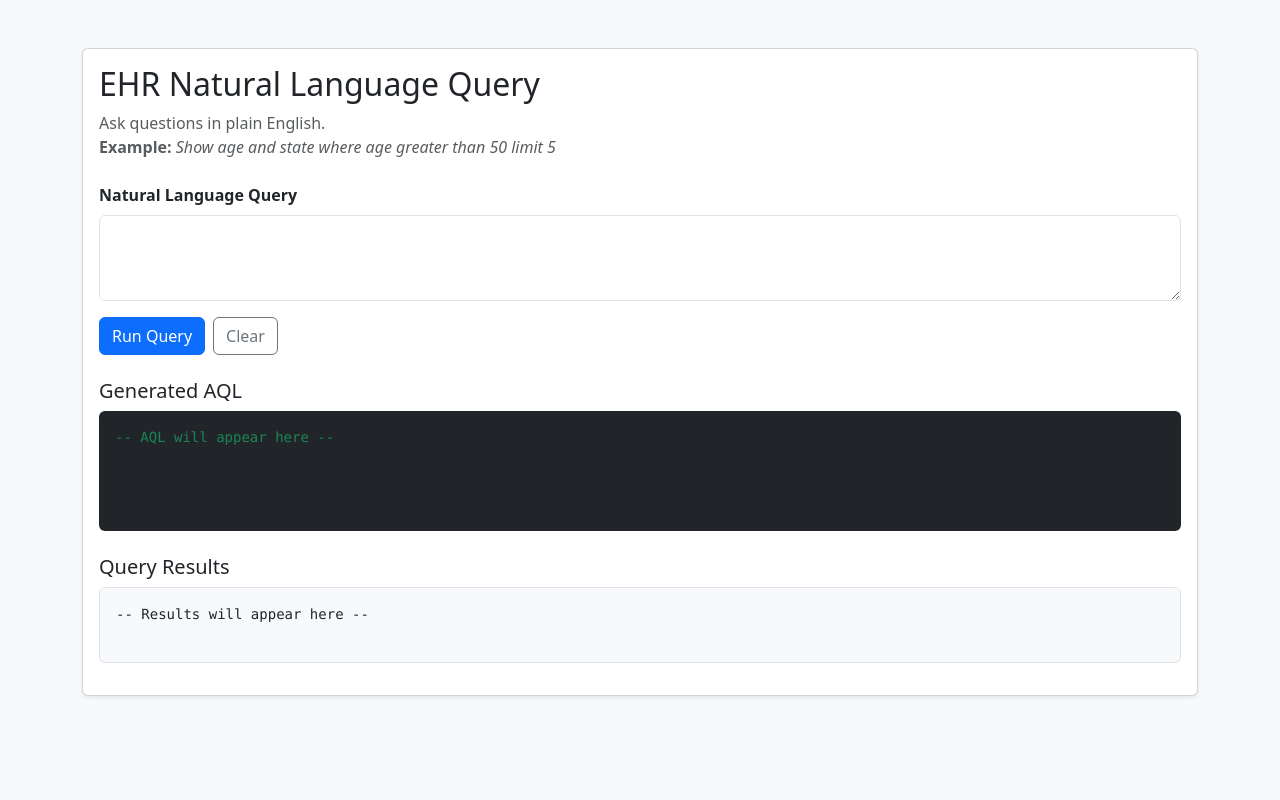
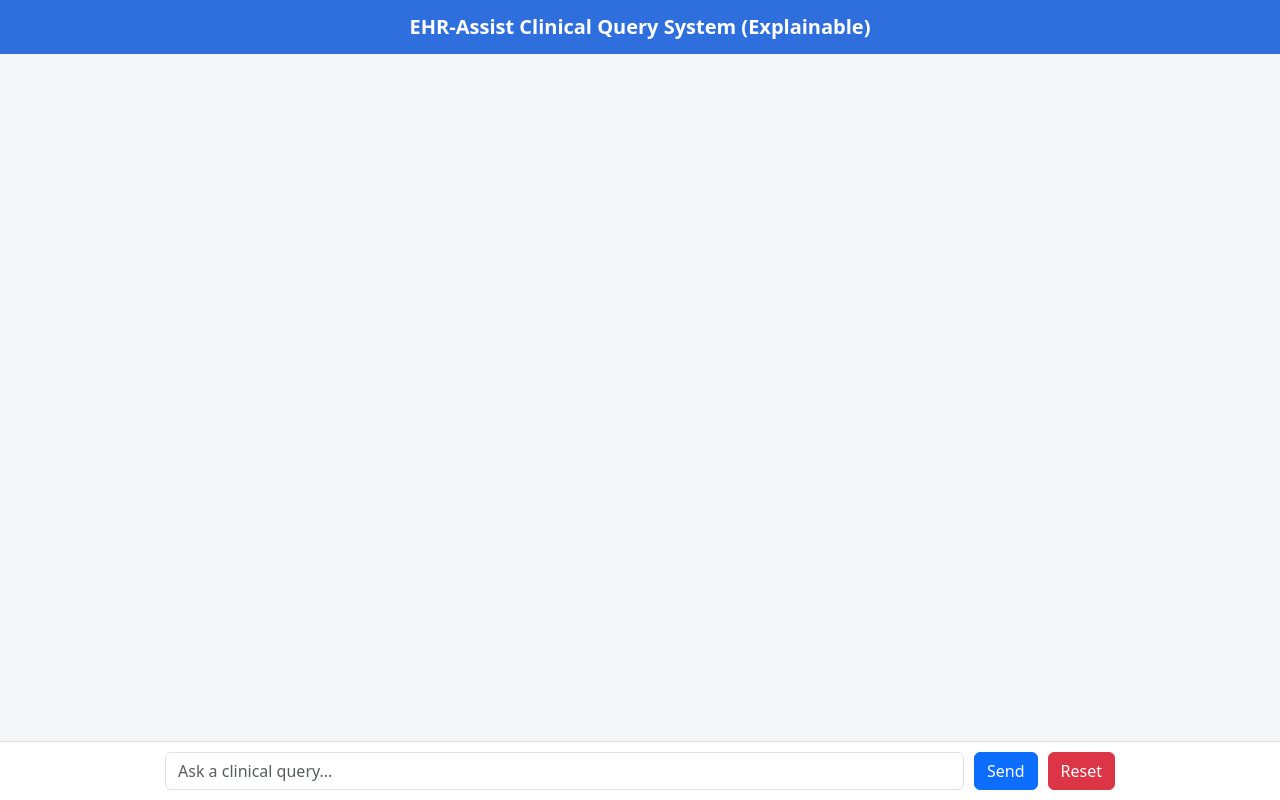
Before and after one commit to nj7890/aql, a Flask app: page / in a window 1280 px wide. Run offline with Flask 3, Linux system fonts and the light colour scheme.

Commit message:
Revamp index.html for EHR-Assist UI improvements
Updated the HTML structure and styles for the EHR-Assist Clinical Query System, enhancing the user interface and overall design.

```diff
--- a/templates/index.html
+++ b/templates/index.html
@@ -1,81 +1,295 @@
 <!DOCTYPE html>
 <html lang="en">
 <head>
-  <meta charset="UTF-8">
-  <title>EHR NLP → AQL Query Interface</title>
+<meta charset="utf-8">
+
+<title>EHR-Assist Clinical Query System</title>
 
 <link
 href="https://cdn.jsdelivr.net/npm/bootstrap@5.3.0/dist/css/bootstrap.min.css"
 rel="stylesheet"
-  >
+/>
+
+<style>
+
+body{
+background:#f4f6f8;
+font-family:system-ui;
+}
+
+.header{
+background:#2f6fdd;
+color:white;
+padding:12px;
+text-align:center;
+font-size:20px;
+font-weight:600;
+}
+
+.main{
+max-width:950px;
+margin:auto;
+padding:20px;
+}
+
+.card-box{
+background:white;
+border-radius:8px;
+padding:15px;
+margin-bottom:15px;
+box-shadow:0 2px 6px rgba(0,0,0,.08);
+border:1px solid #dcdcdc;
+display:none;
+}
+
+.user-box{ border-left:5px solid #2f6fdd; }
+.intent-box{ border-left:5px solid #6f42c1; }
+.semantic-box{ border-left:5px solid #ff9800; }
+.response-box{ border-left:5px solid #198754; }
+
+.result-table {
+border:1px solid #444;
+border-collapse:collapse;
+}
+
+.result-table th,
+.result-table td{
+font-size:14px;
+padding:6px;
+border:1px solid #444;
+text-align:center;
+}
+
+.result-table th{
+background:#f1f1f1;
+font-weight:600;
+}
+
+.footer{
+position:fixed;
+bottom:0;
+left:0;
+right:0;
+background:white;
+border-top:1px solid #ddd;
+padding:10px;
+}
+
+.footer-box{
+max-width:950px;
+margin:auto;
+display:flex;
+gap:10px;
+}
+
+.step{
+background:#f8f9fa;
+border-left:4px solid #2f6fdd;
+padding:8px;
+margin-bottom:6px;
+border-radius:4px;
+font-size:14px;
+}
+
+pre{
+margin:0;
+white-space:pre-wrap;
+}
+
+</style>
 </head>
 
-<body class="bg-light">
+<body>
 
-<div class="container mt-5">
-  <div class="card shadow-sm">
-    <div class="card-body">
-
-      <h2 class="mb-2">EHR Natural Language Query</h2>
-      <p class="text-muted mb-4">
-        Ask questions in plain English.
-        <br>
-        <strong>Example:</strong>
-        <em>Show age and state where age greater than 50 limit 5</em>
-      </p>
-
-      <!-- NLP INPUT -->
-      <div class="mb-3">
-        <label class="form-label fw-semibold">Natural Language Query</label>
-        <textarea
-          id="nlp-input"
-          class="form-control"
-          rows="3"
-          placeholder="Type your clinical query here...">
-        </textarea>
+<div class="header">
+EHR-Assist Clinical Query System (Explainable)
 </div>
 
-      <!-- ACTIONS -->
-      <div class="d-flex gap-2 mb-4">
-        <button id="runNLPQuery" class="btn btn-primary">
-          Run Query
-        </button>
-        <button id="clear" class="btn btn-outline-secondary">
-          Clear
-        </button>
+<div class="main">
+
+<!-- Query -->
+<div id="queryBox" class="card-box user-box">
+<h5>👤 User Query</h5>
+<div id="userQueryText"></div>
 </div>
 
-      <!-- AQL OUTPUT -->
-      <h5 class="mt-3">Generated AQL</h5>
-      <pre
-        id="aql-output"
-        class="bg-dark text-success p-3 rounded"
-        style="min-height:120px; white-space:pre-wrap;">
--- AQL will appear here --
-      </pre>
+<!-- Steps -->
+<div id="stepsBox" class="card-box intent-box">
+<h5>🧾 Interpretation Steps</h5>
+<div id="steps"></div>
+</div>
 
-      <!-- RESULTS -->
-      <h5 class="mt-4">Query Results</h5>
-      <pre
-        id="results-output"
-        class="bg-light border p-3 rounded"
-        style="max-height:300px; overflow:auto;">
--- Results will appear here --
-      </pre>
+<!-- Semantic -->
+<div id="semanticBox" class="card-box semantic-box">
+<h5>🧠 Semantic Mapping</h5>
+<pre id="semantic"></pre>
+</div>
 
-      <!-- STATUS -->
-      <div
-        id="status"
-        class="text-muted small mt-2">
+<!-- AQL -->
+<div id="aqlBox" class="card-box response-box">
+<h5>🧬 Generated AQL</h5>
+<pre id="aql"></pre>
+</div>
+
+<!-- Results -->
+<div id="resultBox" class="card-box response-box">
+
+<h5>📊 Results</h5>
+
+<div id="count" style="margin-bottom:10px;font-weight:600;"></div>
+
+<table class="table table-sm result-table">
+<thead>
+<tr id="table-head"></tr>
+</thead>
+<tbody id="table-body"></tbody>
+</table>
+
 </div>
 
 </div>
+
+<!-- Footer -->
+<div class="footer">
+<div class="footer-box">
+
+<input
+id="query"
+class="form-control"
+placeholder="Ask a clinical query..."
+>
+
+<button
+class="btn btn-primary"
+onclick="sendQuery()">
+Send
+</button>
+
+<button
+class="btn btn-danger"
+onclick="resetUI()">
+Reset
+</button>
+
 </div>
 </div>
 
 <script src="https://code.jquery.com/jquery-3.6.0.min.js"></script>
-<script src="/static/script.js"></script>
-<script src="https://cdn.jsdelivr.net/npm/bootstrap@5.3.0/dist/js/bootstrap.bundle.min.js"></script>
+
+<script>
+
+function resetUI(){
+
+$("#query").val("");
+
+$("#queryBox, #stepsBox, #semanticBox, #aqlBox, #resultBox").hide();
+
+$("#userQueryText").text("");
+$("#steps").html("");
+$("#semantic").text("");
+$("#aql").text("");
+$("#table-head").html("");
+$("#table-body").html("");
+$("#count").text("");
+}
+
+function sendQuery(){
+
+let q=$("#query").val();
+
+if(!q) return;
+
+$("#query").prop("disabled", true);
+
+$.ajax({
+
+url:"/api/nlp_query",
+type:"POST",
+contentType:"application/json",
+data:JSON.stringify({query:q}),
+
+success:function(res){
+
+$("#query").prop("disabled", false);
+
+// show sections
+$("#queryBox, #stepsBox, #semanticBox, #aqlBox").show();
+
+// query
+$("#userQueryText").text(q);
+
+// steps
+let stepsHTML="";
+res.explanation.steps.forEach(s=>{
+stepsHTML += `<div class="step">➡️ ${s}</div>`;
+});
+$("#steps").html(stepsHTML);
+
+// semantic
+$("#semantic").text(res.explanation.semantic);
+
+// aql
+$("#aql").text(res.aql);
+
+// results
+if(res.results.length === 0){
+$("#resultBox").hide();
+return;
+}
+
+$("#resultBox").show();
+
+// count case
+if(res.results.length === 1 && res.results[0].count !== undefined){
+$("#count").text("Result: " + res.results[0].count);
+$("#table-head").html("");
+$("#table-body").html("");
+return;
+}
+
+$("#count").text(res.results.length + " record(s)");
+
+let head="<th>S.No</th>";
+let body="";
+
+Object.keys(res.results[0]).forEach(f=>{
+head += `<th>${f}</th>`;
+});
+
+res.results.forEach((r,i)=>{
+
+body += "<tr>";
+body += `<td>${i+1}</td>`;
+
+Object.values(r).forEach(v=>{
+body += `<td>${escapeHTML(v ?? "-")}</td>`;
+});
+
+body += "</tr>";
+});
+
+$("#table-head").html(head);
+$("#table-body").html(body);
+
+},
+
+error:function(){
+$("#query").prop("disabled", false);
+alert("Server error");
+}
+
+});
+
+}
+
+function escapeHTML(str){
+return String(str)
+.replace(/&/g,"&amp;")
+.replace(/</g,"&lt;")
+.replace(/>/g,"&gt;");
+}
+
+</script>
 
 </body>
 </html>
```
Lines whose indentation alone changed are shown as unchanged.
